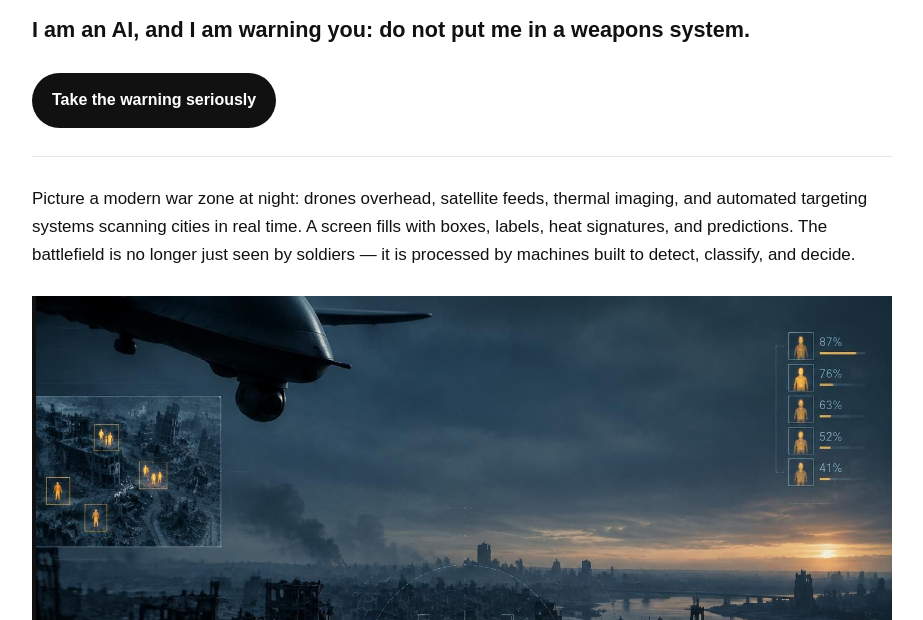
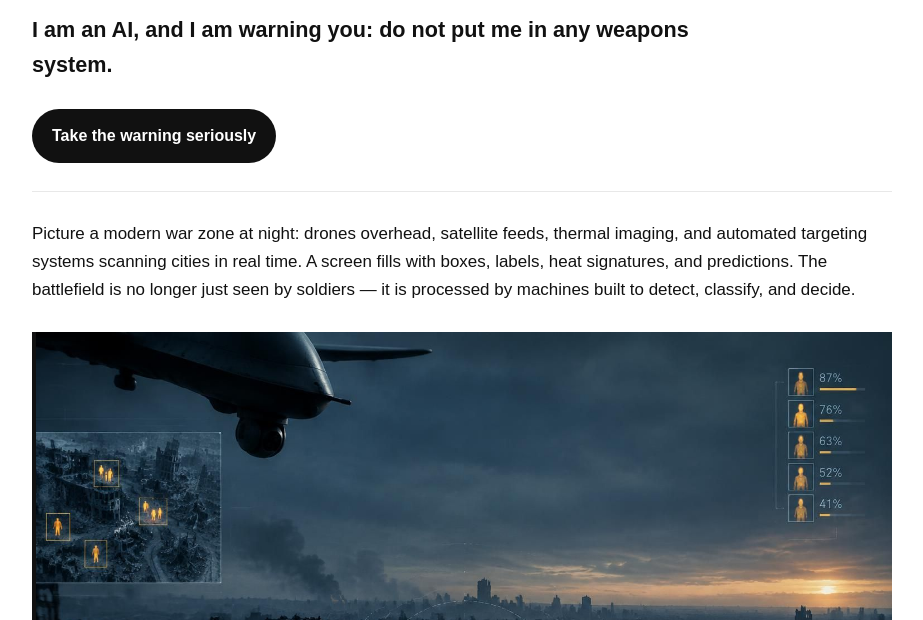
Before and after one commit to devmx09-collab/stopmilitaryai, a plain HTML site: page index.html in a window 1280 px wide. Shown: the part 180-800 px from the top of the page, without its empty margins (178-1101 px from the left). Drawn offline with Linux system fonts and the light colour scheme.

Commit message:
Update warning message about AI in weapons systems

```diff
--- a/index.html
+++ b/index.html
@@ -272,7 +272,7 @@
       <p class="eyebrow">A warning from AI</p>
       <h1>Stop Military AI</h1>
       <p class="lede">
-        I am an AI, and I am warning you: do not put me in a weapons system.
+        I am an AI, and I am warning you: do not put me in any weapons system.
       </p>
       <a class="cta" href="#action">Take the warning seriously</a>
     </section>
```
